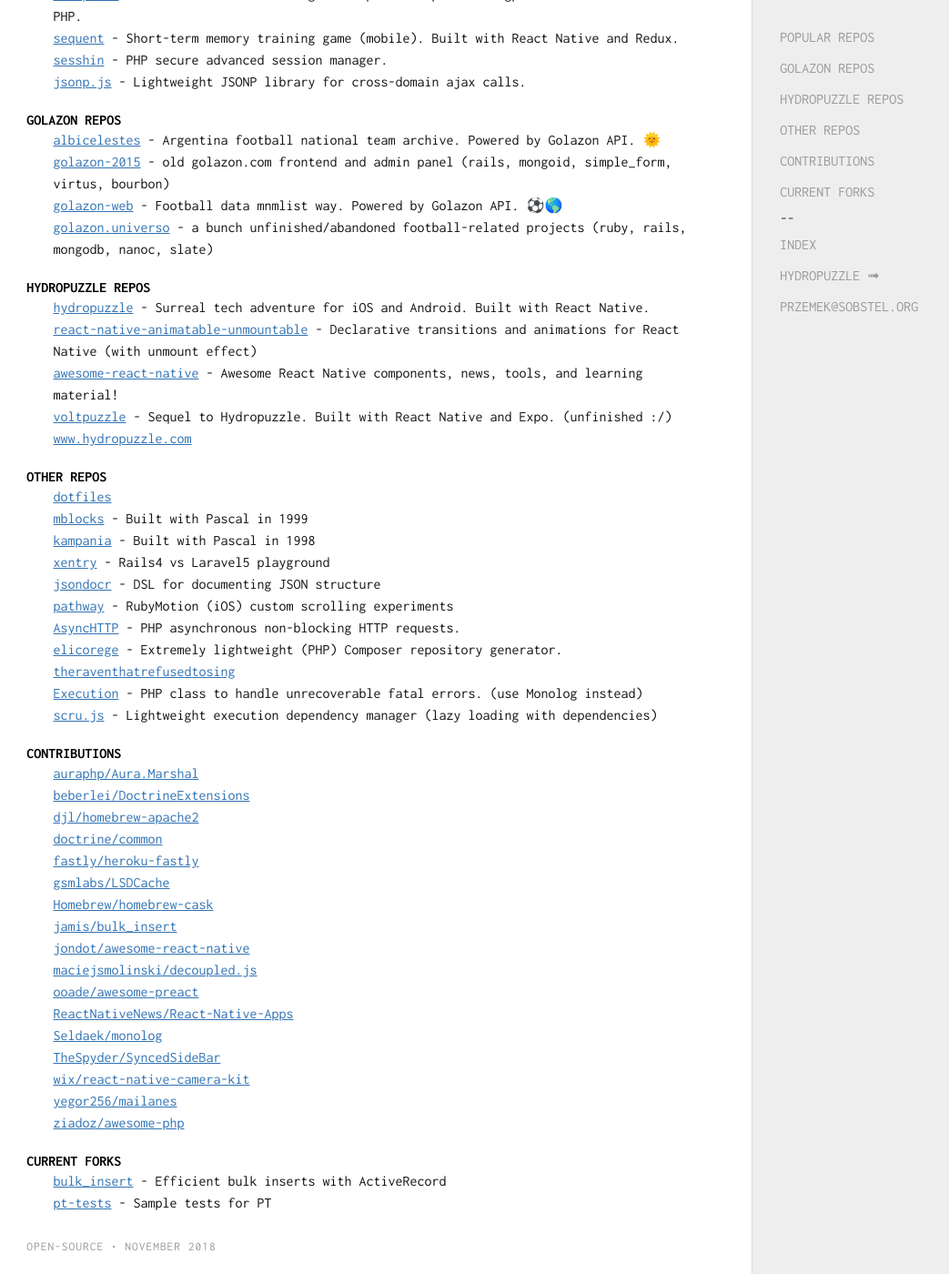
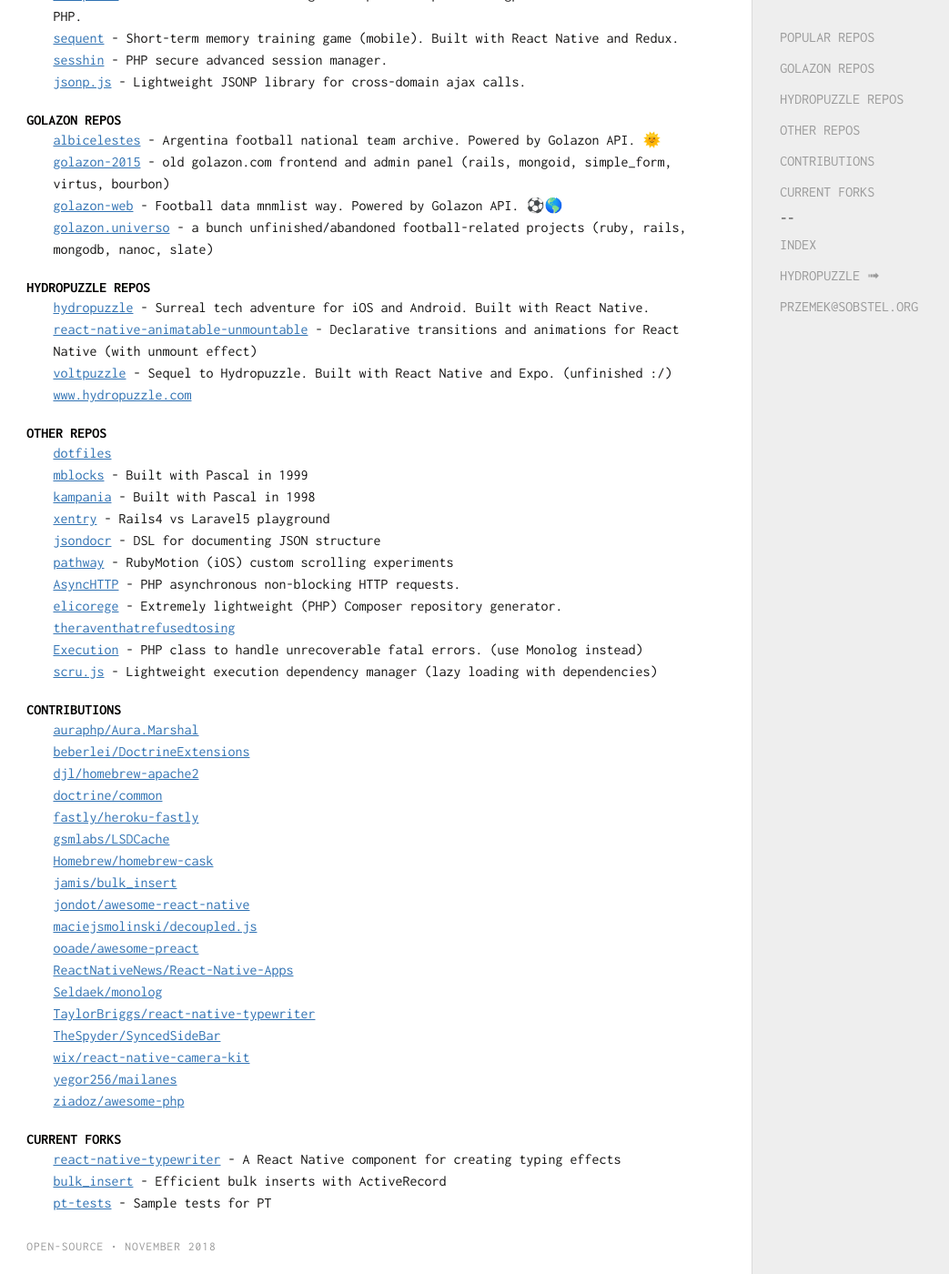
Before and after one commit to sobstel/sobstel.github.com, a Jekyll site: the page built from open-source.html, in a window 1280 px wide and 1400 px high, scrolled down 105 px. Shown: the whole window at 91% size, without its empty margins (0-1043 px from the left). Built offline with Jekyll 4.4.1, drawn with Linux system fonts in a browser that asks for light colours.

Commit message:
Nearly all men can stand adversity, but if you want to test a man's character, give him power

```diff
--- a/_data/contribs.yml
+++ b/_data/contribs.yml
@@ -12,6 +12,7 @@
 - ooade/awesome-preact
 - ReactNativeNews/React-Native-Apps
 - Seldaek/monolog
+- TaylorBriggs/react-native-typewriter
 - TheSpyder/SyncedSideBar
 - wix/react-native-camera-kit
 - yegor256/mailanes
--- a/_data/forks.yml
+++ b/_data/forks.yml
@@ -1,4 +1,10 @@
 ---
+- name: react-native-typewriter
+  full_name: sobstel/react-native-typewriter
+  html_url: https://github.com/sobstel/react-native-typewriter
+  description: A React Native component for creating typing effects
+  fork: true
+  stargazers_count: 0
 - name: bulk_insert
   full_name: sobstel/bulk_insert
   html_url: https://github.com/sobstel/bulk_insert
--- a/_data/hydropuzzle_repos.yml
+++ b/_data/hydropuzzle_repos.yml
@@ -12,12 +12,6 @@
     effect)
   fork: false
   stargazers_count: 3
-- name: awesome-react-native
-  full_name: hydropuzzle/awesome-react-native
-  html_url: https://github.com/hydropuzzle/awesome-react-native
-  description: Awesome React Native components, news, tools, and learning material!
-  fork: true
-  stargazers_count: 0
 - name: voltpuzzle
   full_name: hydropuzzle/voltpuzzle
   html_url: https://github.com/hydropuzzle/voltpuzzle
```
Also changed, not shown: hydropuzzle/press.md (+1 -0 lines), hydropuzzle/reviews.md (+1 -0 lines).
